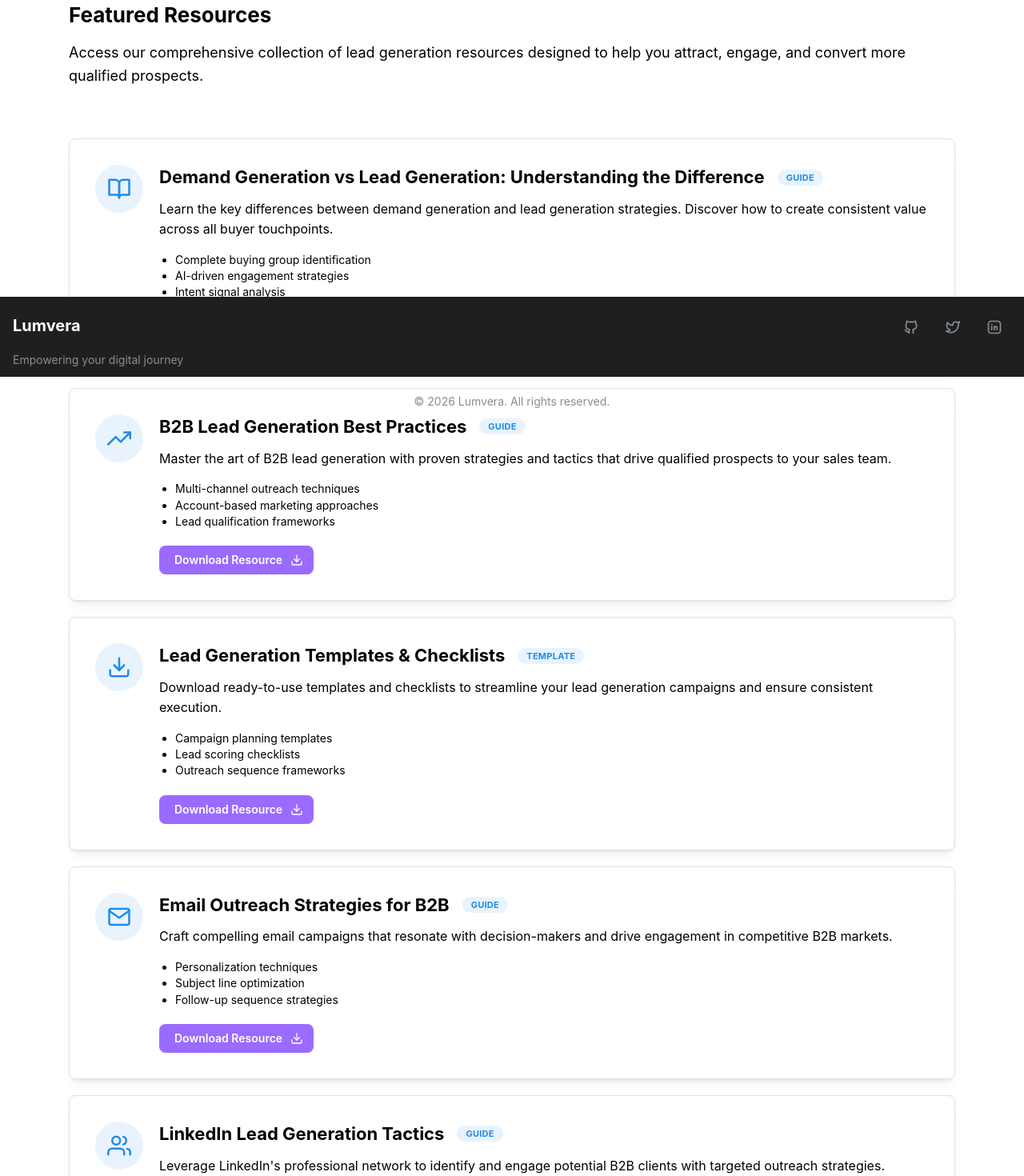
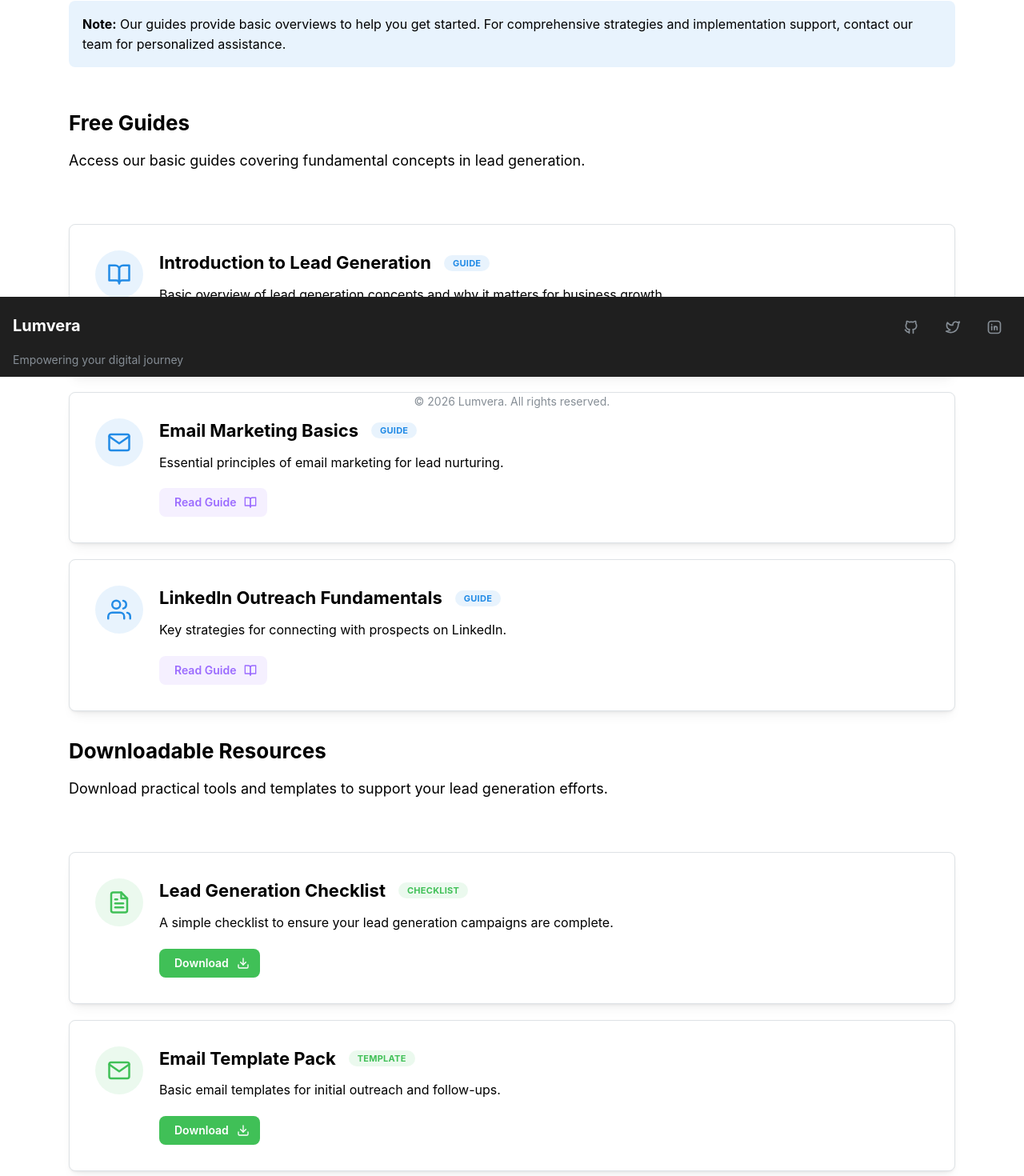
Before and after one commit to prachi2608/Lumvera, a React (Vite) app in the folder lead-gen-website/: page /lead-resources in a window 1280 px wide. Shown: the part 329-1799 px from the top of the page at 80% size. Built offline with nearby package versions, Linux system fonts and the light colour scheme.

Commit message:
Refine Lead Resources page with basic guides and downloadable resources

```diff
--- a/lead-gen-website/src/pages/LeadResources.tsx
+++ b/lead-gen-website/src/pages/LeadResources.tsx
@@ -1,65 +1,58 @@
-import { Container, Title, Text, Card, Group, Badge, Stack, Button, List, ThemeIcon } from '@mantine/core';
-import { FiDownload, FiBookOpen, FiTrendingUp, FiTarget, FiMail, FiUsers } from 'react-icons/fi';
+import { Container, Title, Text, Card, Group, Badge, Stack, Button, List, ThemeIcon, Alert } from '@mantine/core';
+import { FiDownload, FiBookOpen, FiTrendingUp, FiTarget, FiMail, FiUsers, FiFileText } from 'react-icons/fi';
 
-const resources = [
+const guides = [
   {
-    title: 'Demand Generation vs Lead Generation: Understanding the Difference',
-    description: 'Learn the key differences between demand generation and lead generation strategies. Discover how to create consistent value across all buyer touchpoints.',
+    title: 'Introduction to Lead Generation',
+    description: 'Basic overview of lead generation concepts and why it matters for business growth.',
     type: 'Guide',
-    icon: FiBookOpen,
-    features: [
-      'Complete buying group identification',
-      'AI-driven engagement strategies',
-      'Intent signal analysis'
-    ]
+    icon: FiBookOpen
   },
   {
-    title: 'B2B Lead Generation Best Practices',
-    description: 'Master the art of B2B lead generation with proven strategies and tactics that drive qualified prospects to your sales team.',
+    title: 'Email Marketing Basics',
+    description: 'Essential principles of email marketing for lead nurturing.',
     type: 'Guide',
-    icon: FiTrendingUp,
-    features: [
-      'Multi-channel outreach techniques',
-      'Account-based marketing approaches',
-      'Lead qualification frameworks'
-    ]
+    icon: FiMail
   },
   {
-    title: 'Lead Generation Templates & Checklists',
-    description: 'Download ready-to-use templates and checklists to streamline your lead generation campaigns and ensure consistent execution.',
-    type: 'Template',
-    icon: FiDownload,
-    features: [
-      'Campaign planning templates',
-      'Lead scoring checklists',
-      'Outreach sequence frameworks'
-    ]
+    title: 'LinkedIn Outreach Fundamentals',
+    description: 'Key strategies for connecting with prospects on LinkedIn.',
+    type: 'Guide',
+    icon: FiUsers
+  }
+];
+
+const downloadableResources = [
+  {
+    title: 'Lead Generation Checklist',
+    description: 'A simple checklist to ensure your lead generation campaigns are complete.',
+    type: 'Checklist',
+    downloadUrl: '#', // Placeholder for actual download
+    icon: FiFileText
   },
   {
-    title: 'Email Outreach Strategies for B2B',
-    description: 'Craft compelling email campaigns that resonate with decision-makers and drive engagement in competitive B2B markets.',
-    type: 'Guide',
-    icon: FiMail,
-    features: [
-      'Personalization techniques',
-      'Subject line optimization',
-      'Follow-up sequence strategies'
-    ]
+    title: 'Email Template Pack',
+    description: 'Basic email templates for initial outreach and follow-ups.',
+    type: 'Template',
+    downloadUrl: '#', // Placeholder for actual download
+    icon: FiMail
   },
   {
-    title: 'LinkedIn Lead Generation Tactics',
-    description: 'Leverage LinkedIn\'s professional network to identify and engage potential B2B clients with targeted outreach strategies.',
-    type: 'Guide',
-    icon: FiUsers,
-    features: [
-      'Profile research techniques',
-      'Connection strategies',
-      'Content engagement tactics'
-    ]
+    title: 'Lead Qualification Framework',
+    description: 'Simple framework to qualify leads and prioritize follow-ups.',
+    type: 'Framework',
+    downloadUrl: '#', // Placeholder for actual download
+    icon: FiTarget
   }
 ];
 
 export default function LeadResources() {
+  const handleDownload = (url: string, title: string) => {
+    // For demo purposes, show alert. In production, this would link to actual files
+    alert(`Download for "${title}" would start here. Contact us for the actual resource.`);
+    // window.open(url, '_blank'); // Uncomment when actual files are available
+  };
+
   return (
     <Container size="lg" py={80}>
       <Stack gap="xl">
@@ -68,37 +61,71 @@ export default function LeadResources() {
             Lead Generation Resources
           </Title>
           <Text size="xl" c="dimmed" mb="lg">
-            Free guides, templates, and strategies to supercharge your lead generation efforts
+            Free basic guides and downloadable resources to get started with lead generation
           </Text>
         </div>
 
+        <Alert color="blue" mb="lg">
+          <Text>
+            <strong>Note:</strong> Our guides provide basic overviews to help you get started. For comprehensive strategies and implementation support, contact our team for personalized assistance.
+          </Text>
+        </Alert>
+
         <div>
-          <Title order={2} mb="md">Featured Resources</Title>
+          <Title order={2} mb="md">Free Guides</Title>
           <Text size="lg" mb="xl">
-            Access our comprehensive collection of lead generation resources designed to help you attract, engage, and convert more qualified prospects.
+            Access our basic guides covering fundamental concepts in lead generation.
           </Text>
         </div>
 
         <Stack gap="lg">
-          {resources.map((resource, index) => (
+          {guides.map((guide, index) => (
             <Card key={index} shadow="sm" p="xl" radius="md" withBorder>
               <Group align="flex-start" gap="lg">
                 <ThemeIcon size={60} radius={60} variant="light" color="blue">
+                  <guide.icon size={30} />
+                </ThemeIcon>
+                <div style={{ flex: 1 }}>
+                  <Group mb="sm">
+                    <Title order={3}>{guide.title}</Title>
+                    <Badge variant="light" color="blue">{guide.type}</Badge>
+                  </Group>
+                  <Text mb="lg">{guide.description}</Text>
+                  <Button variant="light" rightSection={<FiBookOpen size={16} />}>
+                    Read Guide
+                  </Button>
+                </div>
+              </Group>
+            </Card>
+          ))}
+        </Stack>
+
+        <div>
+          <Title order={2} mb="md">Downloadable Resources</Title>
+          <Text size="lg" mb="xl">
+            Download practical tools and templates to support your lead generation efforts.
+          </Text>
+        </div>
+
+        <Stack gap="lg">
+          {downloadableResources.map((resource, index) => (
+            <Card key={index} shadow="sm" p="xl" radius="md" withBorder>
+              <Group align="flex-start" gap="lg">
+                <ThemeIcon size={60} radius={60} variant="light" color="green">
                   <resource.icon size={30} />
                 </ThemeIcon>
                 <div style={{ flex: 1 }}>
                   <Group mb="sm">
                     <Title order={3}>{resource.title}</Title>
-                    <Badge variant="light" color="blue">{resource.type}</Badge>
+                    <Badge variant="light" color="green">{resource.type}</Badge>
                   </Group>
-                  <Text mb="md">{resource.description}</Text>
-                  <List size="sm" mb="lg">
-                    {resource.features.map((feature, idx) => (
-                      <List.Item key={idx}>{feature}</List.Item>
-                    ))}
-                  </List>
-                  <Button rightSection={<FiDownload size={16} />}>
-                    Download Resource
+                  <Text mb="lg">{resource.description}</Text>
+                  <Button
+                    color="green"
+                    rightSection={<FiDownload size={16} />}
+                    onClick={() => handleDownload(resource.downloadUrl, resource.title)}
+                  >
+                    Download
                   </Button>
                 </div>
               </Group>
@@ -111,15 +138,15 @@ export default function LeadResources() {
             <ThemeIcon size={60} radius={60} variant="light" color="blue">
               <FiTarget size={30} />
             </ThemeIcon>
-            <Title order={2}>Need Custom Lead Generation Strategies?</Title>
+            <Title order={2}>Need Advanced Strategies?</Title>
             <Text size="lg" ta="center">
-              Our expert team can create personalized lead generation campaigns tailored to your industry and target audience.
+              Our expert team provides comprehensive lead generation strategies and implementation support.
             </Text>
             <Text size="lg" ta="center" fw={500}>
-              Contact us to discuss your specific lead generation needs and goals.
+              Contact us to access advanced tools and personalized guidance.
             </Text>
             <Button size="lg" component="a" href="/contact">
-              Get Started Today
+              Get Expert Help
             </Button>
           </Stack>
         </Card>
```
